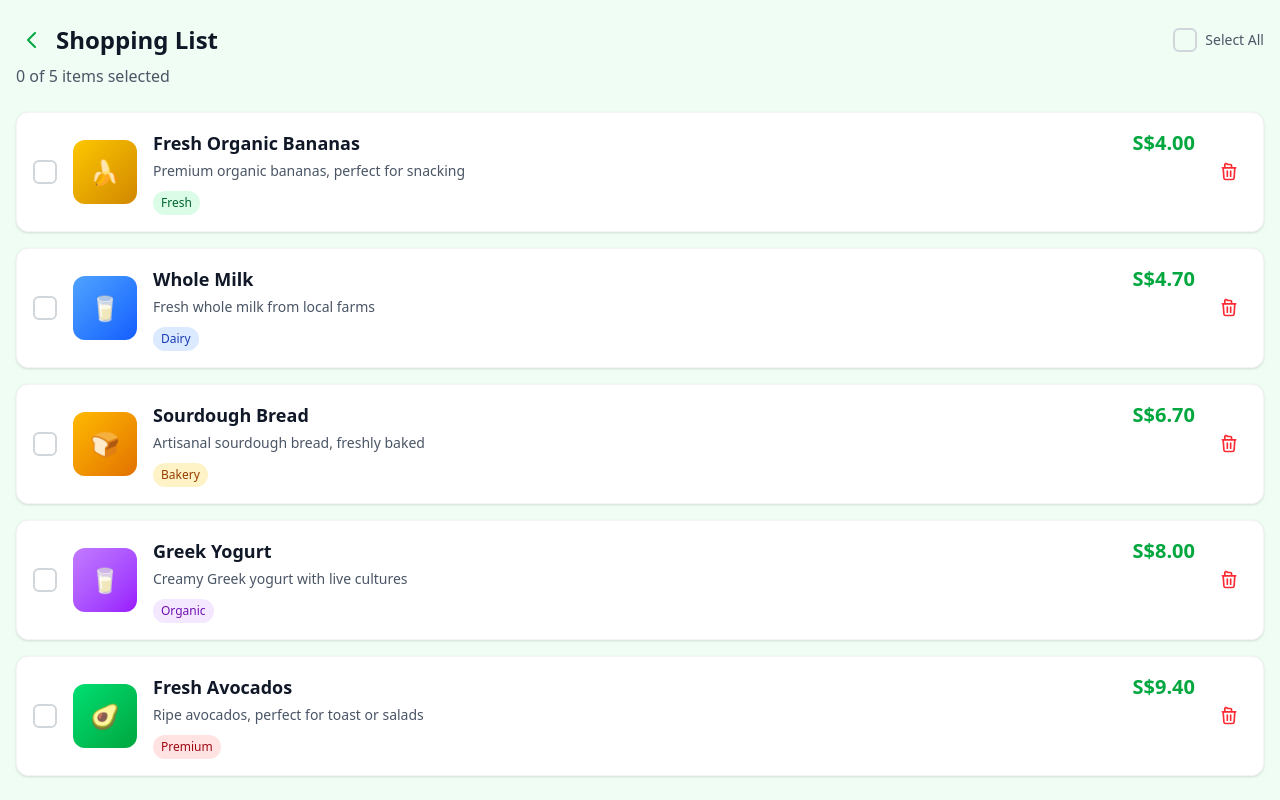
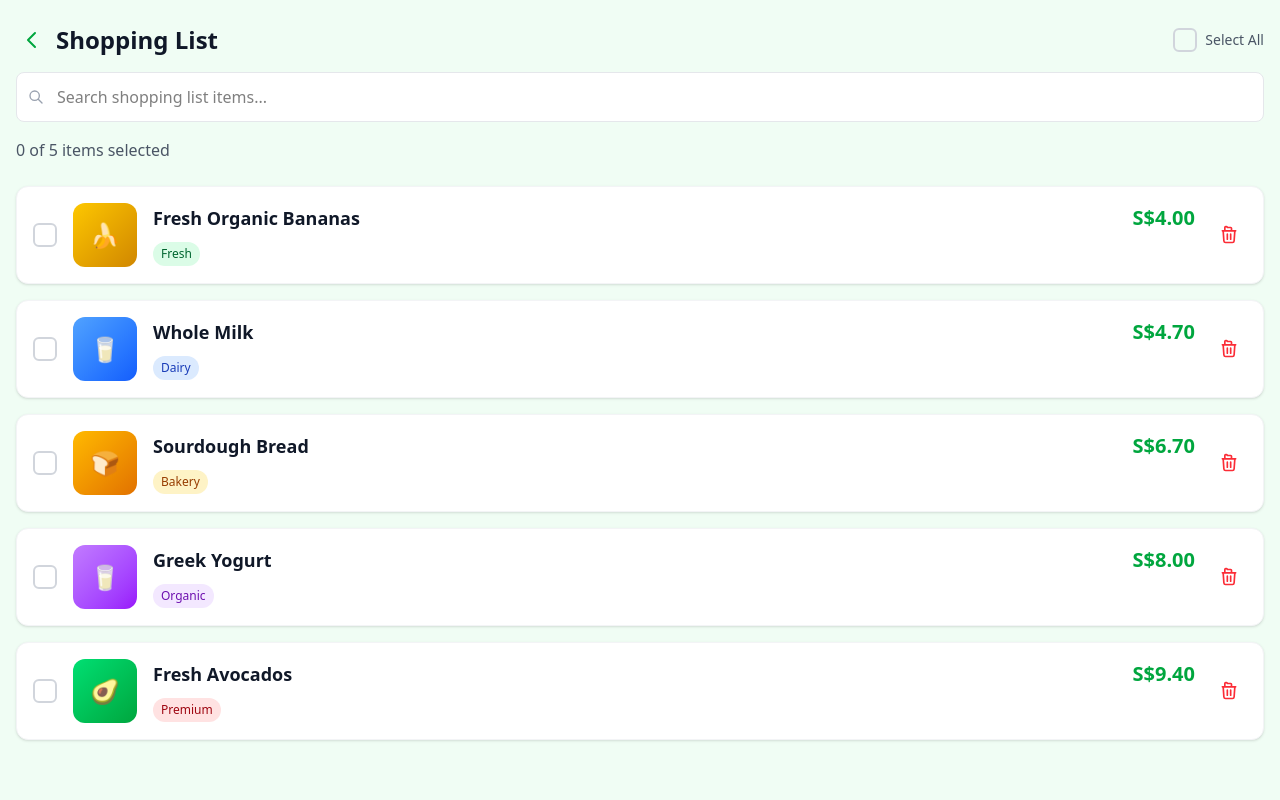
Before and after one commit to VisahanA/GrabDuo, a Next.js app: page /wishlist in a window 1280 px wide. Built offline with nearby package versions, Linux system fonts and the light colour scheme.

Commit message:
Updating search query
Search query implemented for list page and main page

```diff
--- a/src/app/page.tsx
+++ b/src/app/page.tsx
@@ -11,13 +11,39 @@ export default function GroceryPage() {
   const { addItem, totalItems, items, updateQuantity, removeItem } = useCart();
   const [isCartOpen, setIsCartOpen] = useState(false);
   const [currentPage, setCurrentPage] = useState(1);
+  const [searchQuery, setSearchQuery] = useState("");
   const itemsPerPage = 15;
 
-  // Calculate pagination
-  const totalPages = Math.ceil(products.length / itemsPerPage);
+  // Filter products based on search query
+  const filteredProducts = useMemo(() => {
+    if (!searchQuery.trim()) {
+      return products;
+    }
+
+    const query = searchQuery.toLowerCase();
+    return products.filter(product =>
+      product.name.toLowerCase().includes(query) ||
+      product.badge.toLowerCase().includes(query)
+    );
+  }, [searchQuery]);
+
+  // Calculate pagination based on filtered products
+  const totalPages = Math.ceil(filteredProducts.length / itemsPerPage);
   const startIndex = (currentPage - 1) * itemsPerPage;
   const endIndex = startIndex + itemsPerPage;
-  const currentProducts = products.slice(startIndex, endIndex);
+  const currentProducts = filteredProducts.slice(startIndex, endIndex);
+
+  // Reset to first page when search changes
+  const handleSearchChange = (e: React.ChangeEvent<HTMLInputElement>) => {
+    setSearchQuery(e.target.value);
+    setCurrentPage(1);
+  };
+
+  // Clear search
+  const handleClearSearch = () => {
+    setSearchQuery("");
+    setCurrentPage(1);
+  };
 
   // Generate page numbers for pagination
   const pageNumbers = useMemo(() => {
@@ -160,7 +186,32 @@ export default function GroceryPage() {
                 type="text"
                 placeholder="Search for groceries..."
                 className="w-full pl-10 pr-20 py-3 bg-white border border-gray-200 rounded-lg focus:outline-none focus:ring-2 focus:ring-green-500 focus:border-transparent"
+                value={searchQuery}
+                onChange={handleSearchChange}
               />
+
+              {/* Clear Search Button */}
+              {searchQuery && (
+                <button
+                  onClick={handleClearSearch}
+                  className="absolute right-16 top-1/2 transform -translate-y-1/2 p-1 hover:bg-gray-100 rounded-md transition-colors"
+                  title="Clear search"
+                >
+                  <svg
+                    className="w-4 h-4 text-gray-400 hover:text-gray-600"
+                    fill="none"
+                    stroke="currentColor"
+                    viewBox="0 0 24 24"
+                  >
+                    <path
+                      strokeLinecap="round"
+                      strokeLinejoin="round"
+                      strokeWidth={2}
+                      d="M6 18L18 6M6 6l12 12"
+                    />
+                  </svg>
+                </button>
+              )}
 
               {/* Right side icons */}
               <div className="absolute right-3 top-1/2 transform -translate-y-1/2 flex items-center gap-2">
@@ -209,16 +260,50 @@ export default function GroceryPage() {
         {/* Product Count Info */}
         <div className="flex justify-between items-center mb-4">
           <p className="text-gray-600">
-            Showing {startIndex + 1}-{Math.min(endIndex, products.length)} of {products.length} products
+            Showing {startIndex + 1}-{Math.min(endIndex, filteredProducts.length)} of {filteredProducts.length} products
           </p>
           <p className="text-sm text-gray-500">
             Page {currentPage} of {totalPages}
           </p>
         </div>
 
+        {/* No Results Message */}
+        {filteredProducts.length === 0 && searchQuery && (
+          <div className="text-center py-12">
+            <div className="text-gray-400 mb-4">
+              <svg
+                className="w-16 h-16 mx-auto mb-4"
+                fill="none"
+                stroke="currentColor"
+                viewBox="0 0 24 24"
+              >
+                <path
+                  strokeLinecap="round"
+                  strokeLinejoin="round"
+                  strokeWidth={1.5}
+                  d="M21 21l-6-6m2-5a7 7 0 11-14 0 7 7 0 0114 0z"
+                />
+              </svg>
+            </div>
+            <h3 className="text-lg font-semibold text-gray-900 mb-2">
+              No products found
+            </h3>
+            <p className="text-gray-600 mb-4">
+              No products match your search for "{searchQuery}". Try searching for something else.
+            </p>
+            <button
+              onClick={handleClearSearch}
+              className="bg-green-600 text-white px-4 py-2 rounded-lg hover:bg-green-700 transition-colors"
+            >
+              Clear Search
+            </button>
+          </div>
+        )}
+
         {/* Product Grid - 2 columns for mobile */}
-        <div className="grid grid-cols-2 gap-3">
-          {currentProducts.map((product) => (
+        {filteredProducts.length > 0 && (
+          <div className="grid grid-cols-2 gap-3">
+            {currentProducts.map((product) => (
             <div
               key={product.id}
               className="bg-white rounded-xl shadow-sm border border-gray-100 overflow-hidden hover:shadow-md transition-all duration-200"
@@ -268,7 +353,8 @@ export default function GroceryPage() {
               </div>
             </div>
           ))}
-        </div>
+          </div>
+        )}
 
         {/* Pagination */}
         {totalPages > 1 && (
--- a/src/app/wishlist/page.tsx
+++ b/src/app/wishlist/page.tsx
@@ -1,11 +1,12 @@
 "use client";
 
 import Link from "next/link";
-import { useState } from "react";
+import { useState, useMemo } from "react";
 
 export default function WishlistPage() {
   const [selectedItems, setSelectedItems] = useState<number[]>([]);
   const [showToast, setShowToast] = useState<string>("");
+  const [searchQuery, setSearchQuery] = useState("");
 
   const wishlistItems = [
     {
@@ -54,6 +55,29 @@ export default function WishlistPage() {
       description: "Ripe avocados, perfect for toast or salads"
     }
   ];
+
+  // Filter items based on search query
+  const filteredItems = useMemo(() => {
+    if (!searchQuery.trim()) {
+      return wishlistItems;
+    }
+
+    const query = searchQuery.toLowerCase();
+    return wishlistItems.filter(item =>
+      item.name.toLowerCase().includes(query) ||
+      item.badge.toLowerCase().includes(query)
+    );
+  }, [searchQuery]);
+
+  // Handle search input change
+  const handleSearchChange = (e: React.ChangeEvent<HTMLInputElement>) => {
+    setSearchQuery(e.target.value);
+  };
+
+  // Clear search
+  const handleClearSearch = () => {
+    setSearchQuery("");
+  };
 
   const showToastMessage = (message: string) => {
     setShowToast(message);
@@ -178,9 +202,57 @@ export default function WishlistPage() {
             </div>
           </div>
         </div>
+
+        {/* Search Box */}
+        <div className="mt-4 mb-4">
+          <div className="relative">
+            <svg
+              className="absolute left-3 top-1/2 transform -translate-y-1/2 w-4 h-4 text-gray-400"
+              fill="none"
+              stroke="currentColor"
+              viewBox="0 0 24 24"
+            >
+              <path
+                strokeLinecap="round"
+                strokeLinejoin="round"
+                strokeWidth={2}
+                d="M21 21l-6-6m2-5a7 7 0 11-14 0 7 7 0 0114 0z"
+              />
+            </svg>
+            <input
+              type="text"
+              placeholder="Search shopping list items..."
+              value={searchQuery}
+              onChange={handleSearchChange}
+              className="w-full pl-10 pr-10 py-3 bg-white border border-gray-200 rounded-lg focus:outline-none focus:ring-2 focus:ring-green-500 focus:border-transparent"
+            />
+            {searchQuery && (
+              <button
+                onClick={handleClearSearch}
+                className="absolute right-3 top-1/2 transform -translate-y-1/2 p-1 hover:bg-gray-100 rounded-md transition-colors"
+                title="Clear search"
+              >
+                <svg
+                  className="w-4 h-4 text-gray-400 hover:text-gray-600"
+                  fill="none"
+                  stroke="currentColor"
+                  viewBox="0 0 24 24"
+                >
+                  <path
+                    strokeLinecap="round"
+                    strokeLinejoin="round"
+                    strokeWidth={2}
+                    d="M6 18L18 6M6 6l12 12"
+                  />
+                </svg>
+              </button>
+            )}
+          </div>
+        </div>
+
         <div className="flex items-center justify-between">
           <p className="text-gray-600">
-            {selectedItems.length} of {wishlistItems.length} items selected
+            {selectedItems.length} of {filteredItems.length} items selected
           </p>
           {selectedItems.length > 0 && (
             <div className="flex items-center gap-2 text-green-600">
@@ -205,9 +277,43 @@ export default function WishlistPage() {
         </div>
       )}
 
+      {/* No Results Message */}
+      {filteredItems.length === 0 && searchQuery && (
+        <div className="text-center py-12">
+          <div className="text-gray-400 mb-4">
+            <svg
+              className="w-16 h-16 mx-auto mb-4"
+              fill="none"
+              stroke="currentColor"
+              viewBox="0 0 24 24"
+            >
+              <path
+                strokeLinecap="round"
+                strokeLinejoin="round"
+                strokeWidth={1.5}
+                d="M21 21l-6-6m2-5a7 7 0 11-14 0 7 7 0 0114 0z"
+              />
+            </svg>
+          </div>
+          <h3 className="text-lg font-semibold text-gray-900 mb-2">
+            No items found
+          </h3>
+          <p className="text-gray-600 mb-4">
+            No items match your search for "{searchQuery}". Try searching for something else.
+          </p>
+          <button
+            onClick={handleClearSearch}
+            className="bg-green-600 text-white px-4 py-2 rounded-lg hover:bg-green-700 transition-colors"
+          >
+            Clear Search
+          </button>
+        </div>
+      )}
+
       {/* Wishlist Items */}
-      <div className="space-y-4">
-        {wishlistItems.map((item) => (
+      {filteredItems.length > 0 && (
+        <div className="space-y-4">
+          {filteredItems.map((item) => (
           <div
             key={item.id}
             className={`bg-white rounded-xl shadow-sm border border-gray-100 p-4 transition-all duration-200 ${
@@ -254,12 +360,9 @@ export default function WishlistPage() {
               <div className="flex-1">
                 <div className="flex items-start justify-between">
                   <div>
-                    <h3 className="font-semibold text-gray-900 text-lg mb-1">
+                    <h3 className="font-semibold text-gray-900 text-lg mb-2">
                       {item.name}
                     </h3>
-                    <p className="text-gray-600 text-sm mb-2">
-                      {item.description}
-                    </p>
                     <span
                       className={`inline-block px-2 py-1 text-xs font-medium rounded-full ${getBadgeStyles(item.badge)}`}
                     >
@@ -296,7 +399,8 @@ export default function WishlistPage() {
             </div>
           </div>
         ))}
-      </div>
+        </div>
+      )}
 
       {/* Action Buttons */}
       {selectedItems.length > 0 && (
```
